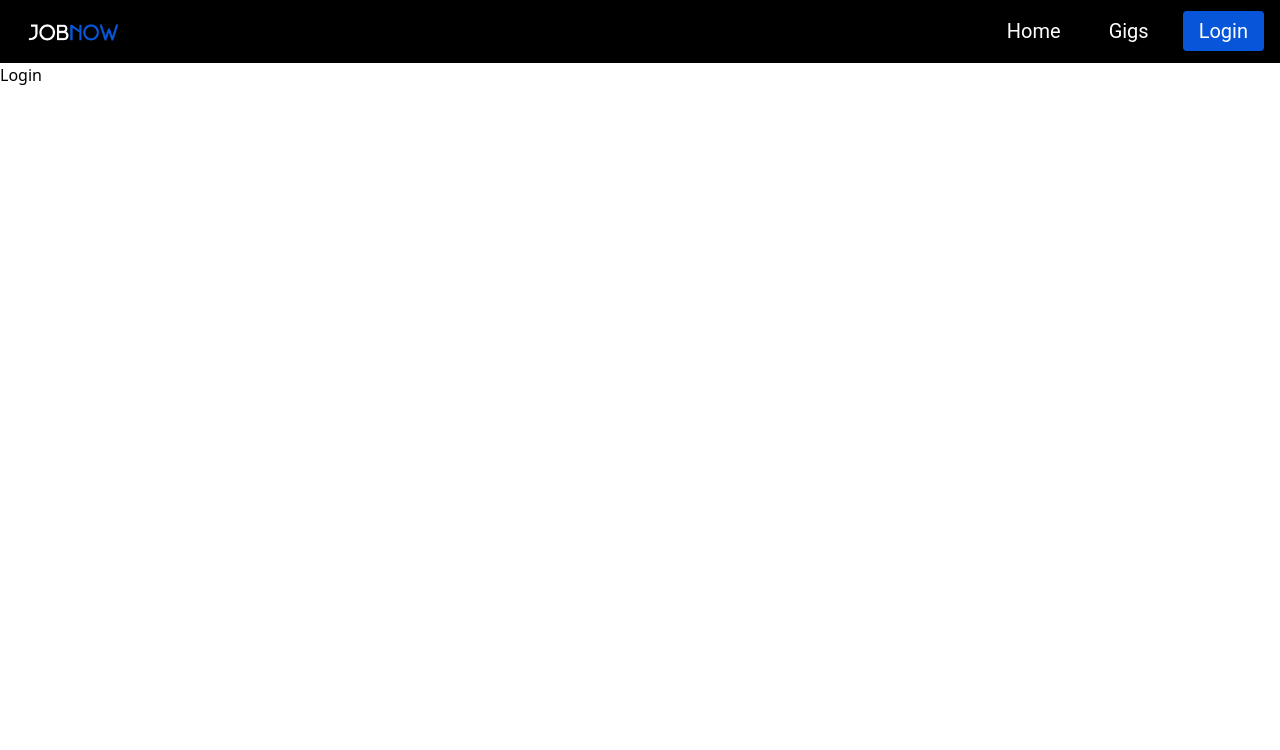
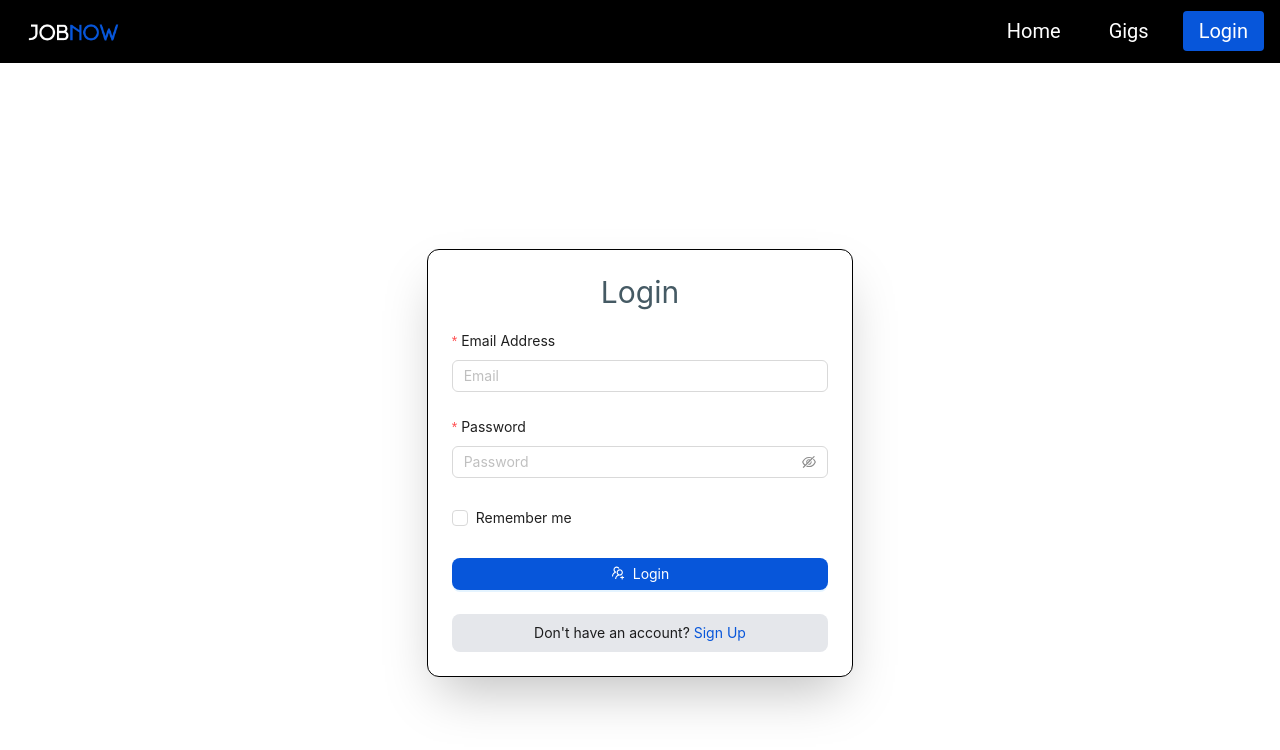
Before and after one commit to kevkim12/jobnow, a React (Vite) app in the folder client/: page /login in a window 1280 px wide. Shown: the top 750 px of the page. Built offline with nearby package versions, Linux system fonts and the light colour scheme.

Commit message:
Implement basic login page

```diff
--- a/client/package.json
+++ b/client/package.json
@@ -10,6 +10,8 @@
     "preview": "vite preview"
   },
   "dependencies": {
+    "@ant-design/icons": "^5.3.6",
+    "antd": "^5.16.1",
     "react": "^18.2.0",
     "react-dom": "^18.2.0",
     "react-router-dom": "^6.22.3"
--- a/client/src/components/login.jsx
+++ b/client/src/components/login.jsx
@@ -1,8 +1,71 @@
+import { UsergroupAddOutlined } from '@ant-design/icons';
+import { Button, Card, Checkbox, Form, Input } from 'antd';
 
-export default function Login(){
+const onFinish = (values) => {
+  console.log('Success:', values);
+};
+const onFinishFailed = (errorInfo) => {
+  console.log('Failed:', errorInfo);
+};
+
+export default function Login() {
   return (
-    <div>
-      <h1>Login</h1>
-    </div>
+    <div className='h-screen flex flex-col justify-center items-center w-full'>
+      <Card className='w-1/3 border-black rounded-xl shadow-2xl'>
+        <h1 className='text-center text-3xl mb-5 text-[#455a64]'>Login</h1>
+        <Form
+          name="basic"
+          // form={form}
+          initialValues={{ remember: true }}
+          onFinish={onFinish}
+          onFinishFailed={onFinishFailed}
+          autoComplete="off"
+          layout="vertical"
+        >
+          <Form.Item
+            label="Email Address"
+            name="email"
+            rules={[
+              {
+                required: true,
+                message: 'An email address is required.'
+              },]}
+          >
+            <Input placeholder="Email" />
+          </Form.Item>
+          <Form.Item
+            label="Password"
+            name="password"
+            rules={[
+              {
+                required: true,
+                message: 'A password is required.'
+              },]}
+          >
+            <Input.Password placeholder="Password" />
+          </Form.Item>
+          <Form.Item>
+            <Checkbox>Remember me</Checkbox>
+          </Form.Item>
+          <Form.Item>
+            <Button
+              type="primary"
+              htmlType="submit"
+              className='w-full bg-[#0756da] rounded-lg'
+              icon={<UsergroupAddOutlined />}
+            >
+              Login
+            </Button>
+          </Form.Item>
+          {/* <div className='text-center'>
+            <a href="/">Back to Home</a>
+          </div> */}
+          <div className='text-center bg-gray-200 p-2 rounded-lg'>
+            <span>Don&apos;t have an account? </span>
+            <a href="" className='text-[#0756da]'>Sign Up</a>
+          </div>
+        </Form>
+      </Card>
+    </div >
   )
 }
```
Also changed, not shown: 1 other file (tests, documents, lock files or other folders).
